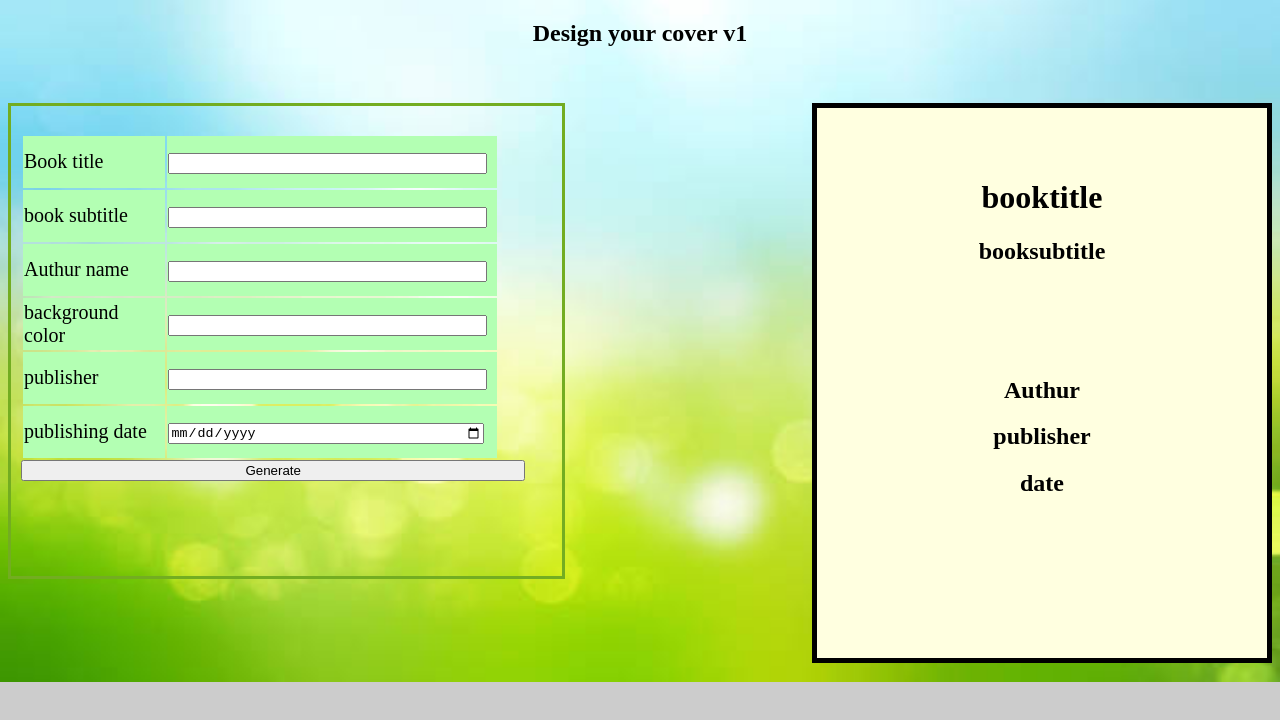
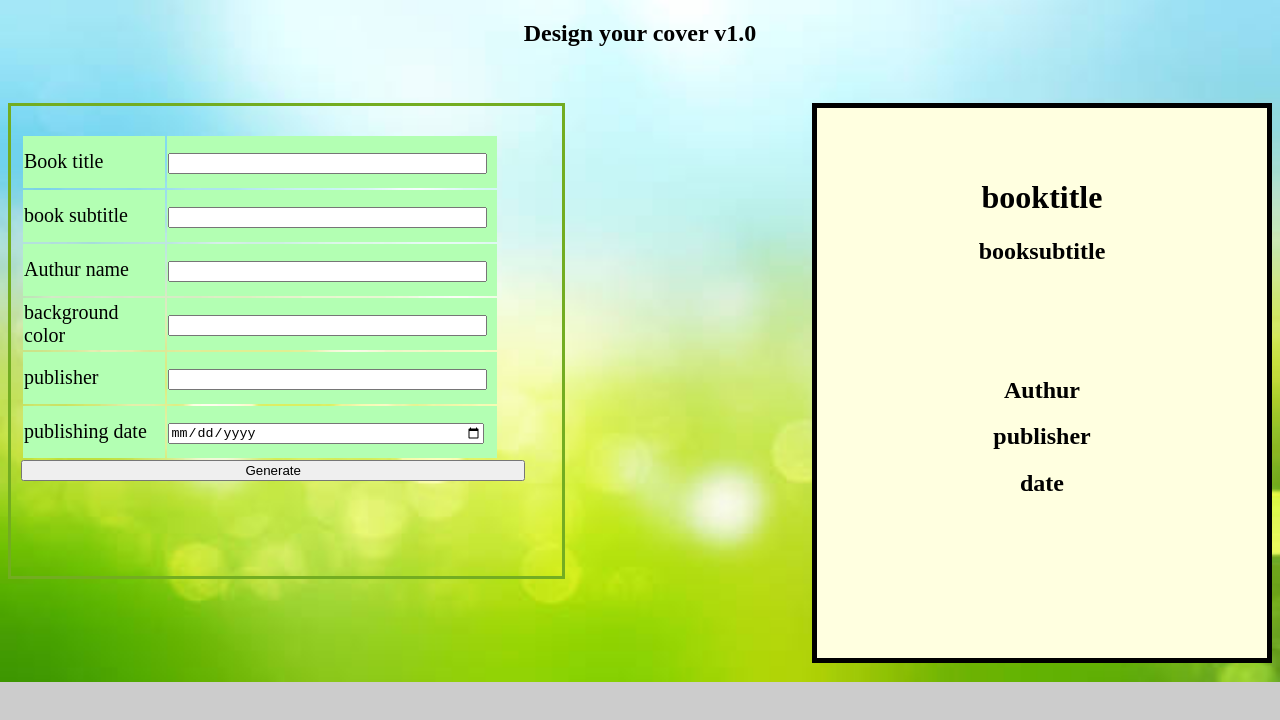
Before and after one commit to ehababdelghany/softwareengineeringass, a website: page index.html in a window 1280 px wide. Drawn offline with nearby package versions, Linux system fonts and the light colour scheme.

Commit message:
Update index.html

```diff
--- a/index.html
+++ b/index.html
@@ -11,7 +11,7 @@
 
   </head>
   <body>
-    <h2>Design your cover v1</h2>
+    <h2>Design your cover v1.0</h2>
     <br><br>
     <div class="inputt">
       <table width="90%">
```
